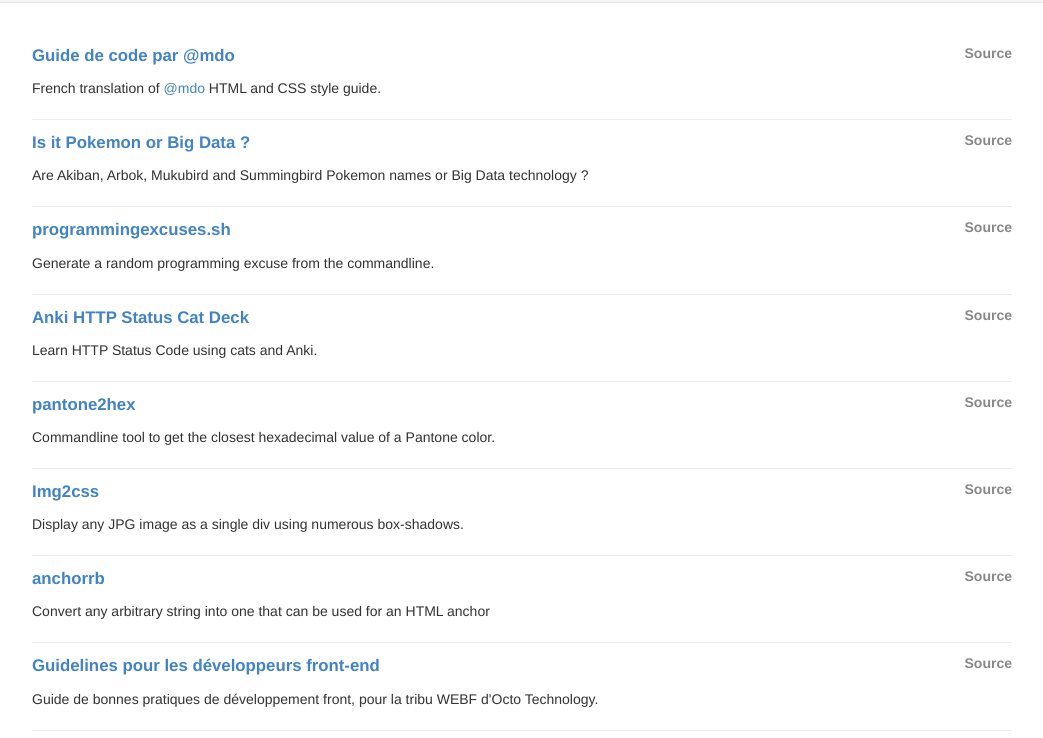
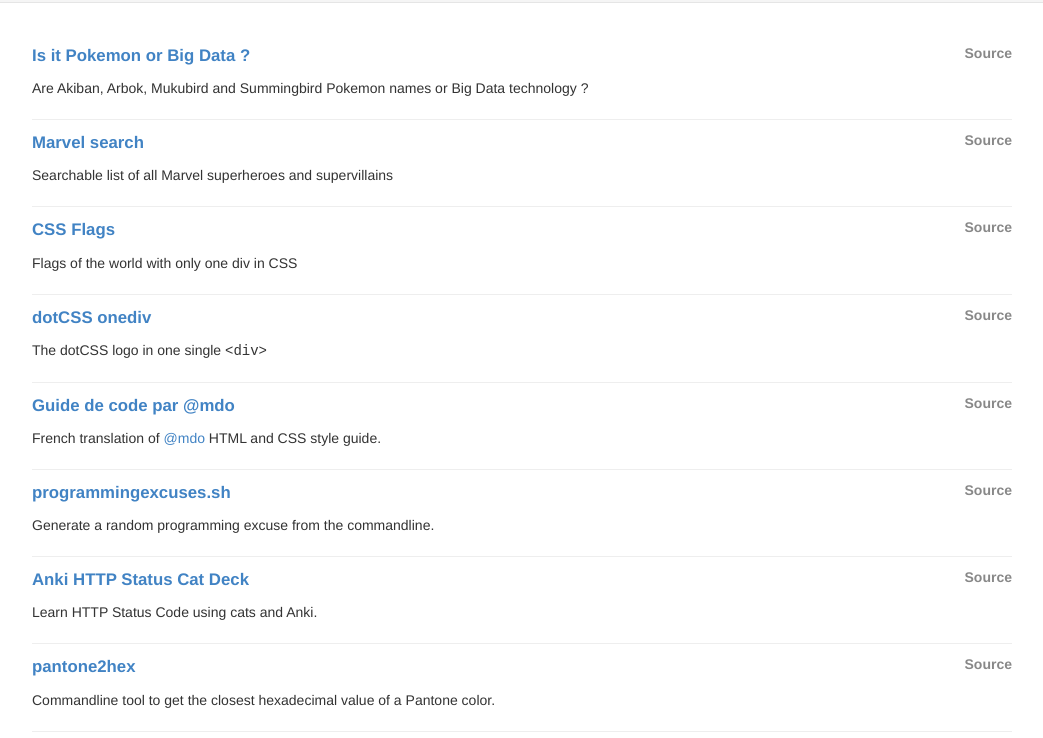
Before and after one commit to pixelastic/projects.pixelastic.com, a plain HTML site: page index.html in a window 1280 px wide. Shown: the part 50-788 px from the top of the page, without its empty margins (118-1161 px from the left). Drawn offline with Linux system fonts and the light colour scheme.

Commit message:
Adding new projects and re-ordering

```diff
--- a/index.html
+++ b/index.html
@@ -20,20 +20,48 @@
     <ul class="project-list">
       <li class="project">
         <h3 class="project-title">
+          <a href="http://pixelastic.github.io/pokemonorbigdata/">Is it Pokemon or Big Data ?</a>
+        </h3>
+        <a href="https://github.com/pixelastic/pokemonorbigdata" class="project-source">Source</a>
+        <div class="project-description">
+          Are Akiban, Arbok, Mukubird and Summingbird Pokemon names or Big Data technology ?
+        </div>
+      </li>
+      <li class="project">
+        <h3 class="project-title">
+          <a href="https://pixelastic.github.io/marvel/">Marvel search</a>
+        </h3>
+        <a href="https://github.com/pixelastic/marvel" class="project-source">Source</a>
+        <div class="project-description">
+          Searchable list of all Marvel superheroes and supervillains
+        </div>
+      </li>
+      <li class="project">
+        <h3 class="project-title">
+          <a href="https://pixelastic.github.io/css-flags/">CSS Flags</a>
+        </h3>
+        <a href="https://github.com/pixelastic/css-flags" class="project-source">Source</a>
+        <div class="project-description">
+          Flags of the world with only one div in CSS
+        </div>
+      </li>
+
+      <li class="project">
+        <h3 class="project-title">
+          <a href="https://pixelastic.github.io/dotcss-onediv/">dotCSS onediv</a>
+        </h3>
+        <a href="https://github.com/pixelastic/dotcss-onediv" class="project-source">Source</a>
+        <div class="project-description">
+          The dotCSS logo in one single <code>&lt;div&gt;</code>
+          </div>
+      </li>
+      <li class="project">
+        <h3 class="project-title">
           <a href="http://pixelastic.github.io/code-guide/">Guide de code par @mdo</a>
         </h3>
         <a href="https://github.com/pixelastic/code-guide" class="project-source">Source</a>
         <div class="project-description">
           French translation of <a href="https://twitter.com/mdo/">@mdo</a> HTML and CSS style guide.
-        </div>
-      </li>
-      <li class="project">
-        <h3 class="project-title">
-          <a href="http://pixelastic.github.io/pokemonorbigdata/">Is it Pokemon or Big Data ?</a>
-        </h3>
-        <a href="https://github.com/pixelastic/pokemonorbigdata" class="project-source">Source</a>
-        <div class="project-description">
-          Are Akiban, Arbok, Mukubird and Summingbird Pokemon names or Big Data technology ?
         </div>
       </li>
       <li class="project">
@@ -65,11 +93,11 @@
       </li>
       <li class="project">
         <h3 class="project-title">
-          <a href="https://github.com/pixelastic/img2css">Img2css</a>
+          <a href="http://pixelastic.github.io/img2css/">img2css</a>
         </h3>
         <a href="https://github.com/pixelastic/img2css" class="project-source">Source</a>
         <div class="project-description">
-          Display any JPG image as a single div using numerous box-shadows.
+          Convert any .jpg or .png to a single CSS div
         </div>
       </li>
       <li class="project">
@@ -83,12 +111,10 @@
       </li>
       <li class="project">
         <h3 class="project-title">
-          <a href="http://pixelastic.github.io/octo-webf-guidelines/">Guidelines pour les développeurs front-end</a>
+          <a href="https://github.com/pixelastic/playlist2json">playlist2json</a>
         </h3>
-        <a href="https://github.com/pixelastic/octo-webf-guidelines" class="project-source">Source</a>
-        <div class="project-description">
-          Guide de bonnes pratiques de développement front, pour la tribu WEBF d'Octo Technology.
-        </div>
+        <a href="https://github.com/pixelastic/playlist2json" class="project-source">Source</a>
+        <div class="project-description">Download a json version of a Youtube playlist</div>
       </li>
 
       <li class="project">
@@ -100,7 +126,6 @@
           Emulate CSS <code>position:sticky</code> in Angular for browsers that do not support it.
         </div>
       </li>
-
       <li class="project">
         <h3 class="project-title">
           <a href="https://github.com/pixelastic/dconf-export">dconf-export</a>
@@ -130,6 +155,15 @@
       </li>
       <li class="project">
         <h3 class="project-title">
+          <a href="http://pixelastic.github.io/octo-webf-guidelines/">Guidelines pour les développeurs front-end</a>
+        </h3>
+        <a href="https://github.com/pixelastic/octo-webf-guidelines" class="project-source">Source</a>
+        <div class="project-description">
+          Guide de bonnes pratiques de développement front, pour la tribu WEBF d'Octo Technology.
+        </div>
+      </li>
+      <li class="project">
+        <h3 class="project-title">
           <a href="https://github.com/pixelastic/herbert">herbert</a>
         </h3>
         <a href="https://github.com/pixelastic/herbert" class="project-source">Source</a>
@@ -155,11 +189,6 @@
           SQL dump of all the french cities.
         </div>
       </li>
-
-      <!--CSS Flags-->
-      <!--front-build-comparison-->
-      <!--meetup-friends.js-->
-      <!--tedtalks-audio-list-->
     </ul>
     <p>Feel free to contact me <a href="mailto:tim@{This domain}">by email</a> for any enquiry.</p>
   </div>
```
